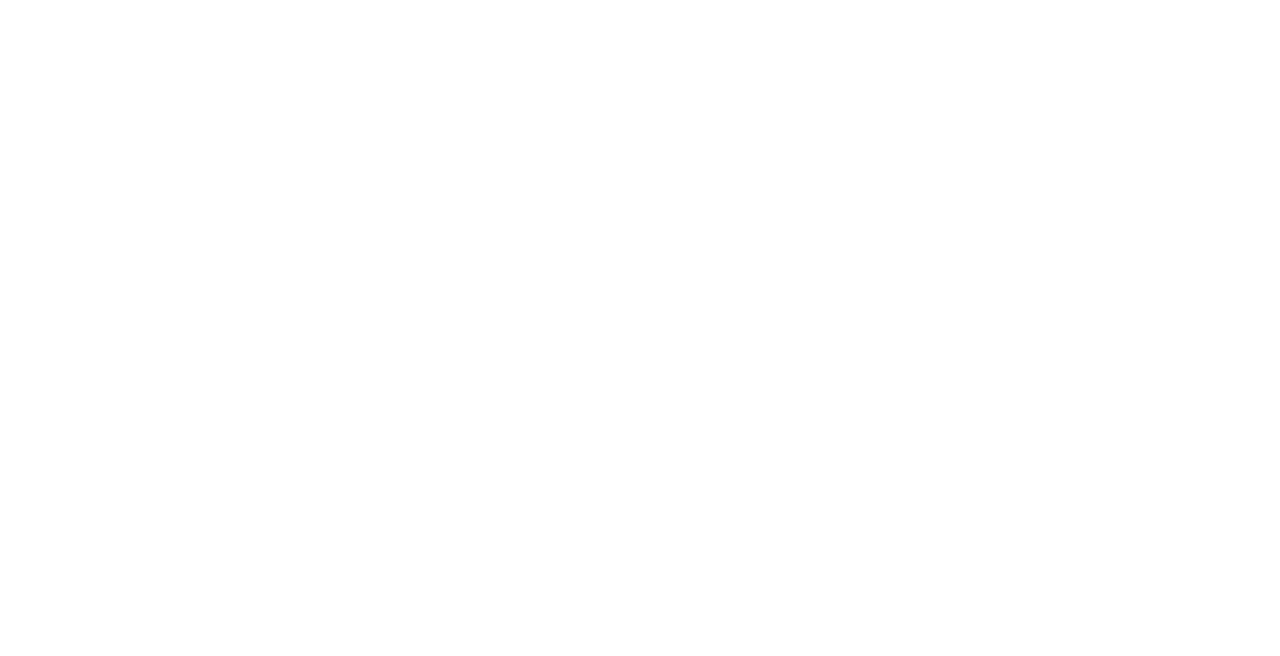
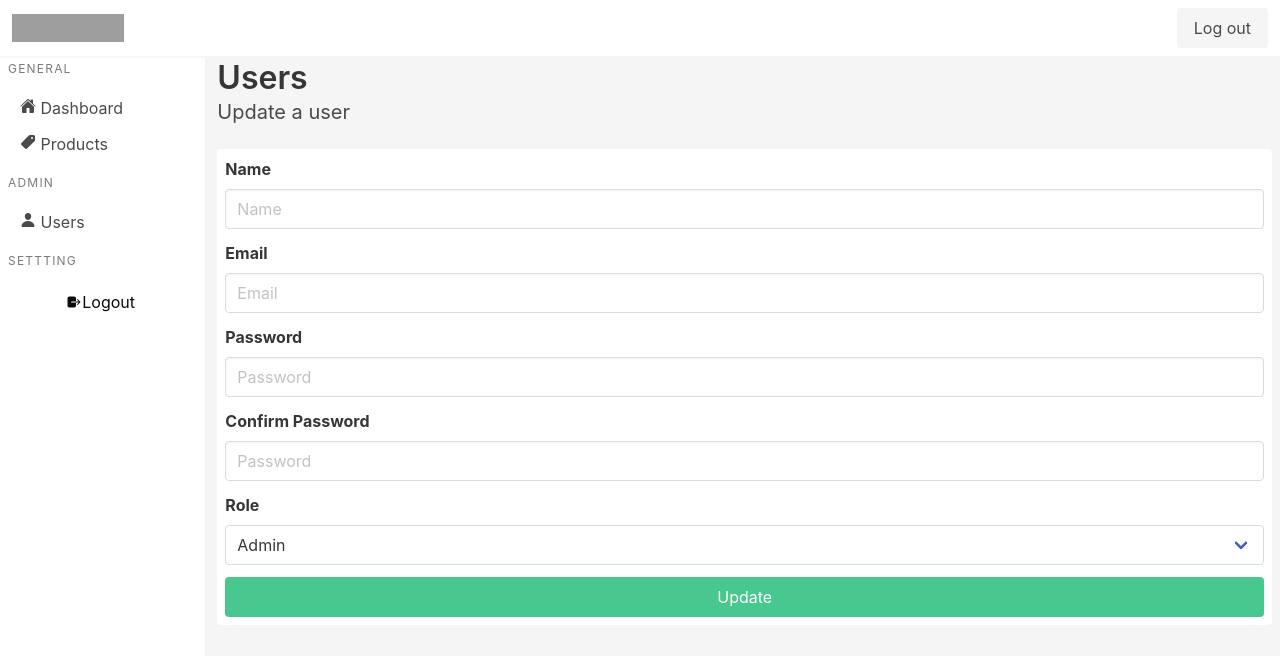
Before and after one commit to afifwijaya16/learn-react-crud-login, a React (Create React App) app in the folder frontend/: page /users/edit/1 in a window 1280 px wide. Before the commit this address had no page. Shown: the top 656 px of the page. Built offline with nearby package versions, Linux system fonts and the light colour scheme; grey boxes are pictures that could not be loaded.

Commit message:
user form add and edit page

```diff
--- a/frontend/src/App.js
+++ b/frontend/src/App.js
@@ -2,6 +2,8 @@
 import Dashboard from "./pages/Dashboard";
 import Login from "./components/Login";
 import Users from "./pages/Users";
+import AddUser from "./pages/AddUser";
+import EditUser from "./pages/EditUser";
 import Products from "./pages/Products";
 function App() {
   return (
@@ -11,6 +13,8 @@
           <Route path="/" element={<Login />} />
           <Route path="/dashboard" element={<Dashboard />} />
           <Route path="/users" element={<Users />} />
+          <Route path="/users/add" element={<AddUser />} />
+          <Route path="/users/edit/:id" element={<EditUser />} />
           <Route path="/products" element={<Products />} />
         </Routes>
       </BrowserRouter>
--- /dev/null
+++ b/frontend/src/components/FormAddUser.js
@@ -0,0 +1,66 @@
+import React from "react";
+
+const FormAddUser = () => {
+  return (
+    <div>
+      <h1 className="title">User</h1>
+      <h2 className="subtitle">Add New User</h2>
+      <div className="card p-2 mr-2 is-shadowless">
+        <div className="content">
+          <form>
+            <div className="field">
+              <label className="label">Name</label>
+              <div className="control">
+                <input type="text" className="input" placeholder="Name" />
+              </div>
+            </div>
+            <div className="field">
+              <label className="label">Email</label>
+              <div className="control">
+                <input type="text" className="input" placeholder="Email" />
+              </div>
+            </div>
+            <div className="field">
+              <label className="label">Password</label>
+              <div className="control">
+                <input
+                  type="password"
+                  className="input"
+                  placeholder="Password"
+                />
+              </div>
+            </div>
+            <div className="field">
+              <label className="label">Confirm Password</label>
+              <div className="control">
+                <input
+                  type="password"
+                  className="input"
+                  placeholder="Password"
+                />
+              </div>
+            </div>
+            <div className="field">
+              <label className="label">Role</label>
+              <div className="control">
+                <div className="select is-fullwidth">
+                  <select>
+                    <option value="admin">Admin</option>
+                    <option value="user">User</option>
+                  </select>
+                </div>
+              </div>
+            </div>
+            <div className="field">
+              <div className="control">
+                <button className="button is-success is-fullwidth">Save</button>
+              </div>
+            </div>
+          </form>
+        </div>
+      </div>
+    </div>
+  );
+};
+
+export default FormAddUser;
--- /dev/null
+++ b/frontend/src/components/FormEditUser.js
@@ -0,0 +1,68 @@
+import React from "react";
+
+const FormEditUser = () => {
+  return (
+    <div>
+      <h1 className="title">Users</h1>
+      <h2 className="subtitle">Update a user</h2>
+      <div className="card p-2 mr-2 is-shadowless">
+        <div className="content">
+          <form>
+            <div className="field">
+              <label className="label">Name</label>
+              <div className="control">
+                <input type="text" className="input" placeholder="Name" />
+              </div>
+            </div>
+            <div className="field">
+              <label className="label">Email</label>
+              <div className="control">
+                <input type="text" className="input" placeholder="Email" />
+              </div>
+            </div>
+            <div className="field">
+              <label className="label">Password</label>
+              <div className="control">
+                <input
+                  type="password"
+                  className="input"
+                  placeholder="Password"
+                />
+              </div>
+            </div>
+            <div className="field">
+              <label className="label">Confirm Password</label>
+              <div className="control">
+                <input
+                  type="password"
+                  className="input"
+                  placeholder="Password"
+                />
+              </div>
+            </div>
+            <div className="field">
+              <label className="label">Role</label>
+              <div className="control">
+                <div className="select is-fullwidth">
+                  <select>
+                    <option value="admin">Admin</option>
+                    <option value="user">User</option>
+                  </select>
+                </div>
+              </div>
+            </div>
+            <div className="field">
+              <div className="control">
+                <button className="button is-success is-fullwidth">
+                  Update
+                </button>
+              </div>
+            </div>
+          </form>
+        </div>
+      </div>
+    </div>
+  );
+};
+
+export default FormEditUser;
--- /dev/null
+++ b/frontend/src/pages/AddUser.js
@@ -0,0 +1,13 @@
+import React from "react";
+import FormAddUser from "../components/FormAddUser";
+import Layout from "./Layout";
+
+const AddUser = () => {
+  return (
+    <Layout>
+      <FormAddUser />
+    </Layout>
+  );
+};
+
+export default AddUser;
--- /dev/null
+++ b/frontend/src/pages/EditUser.js
@@ -0,0 +1,13 @@
+import React from "react";
+import FormEditUser from "../components/FormEditUser";
+import Layout from "./Layout";
+
+const EditUser = () => {
+  return (
+    <Layout>
+      <FormEditUser />
+    </Layout>
+  );
+};
+
+export default EditUser;
```
